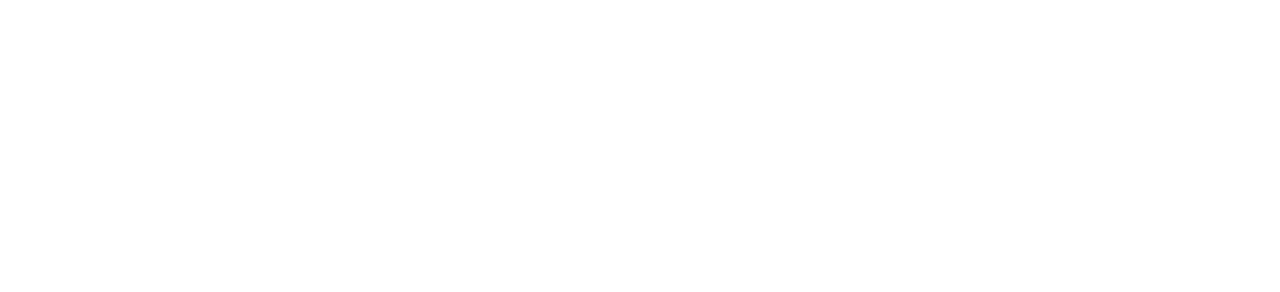
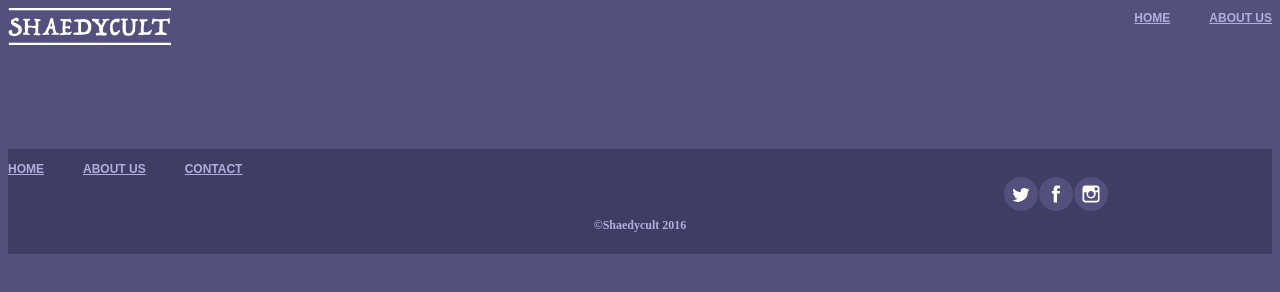
Before and after one commit to link270/Milestone-1, a plain HTML site: page contact.html in a window 1280 px wide. Drawn offline with Linux system fonts and the light colour scheme.

Commit message:
First major upload of about page

```diff
--- a/about.html
+++ b/about.html
@@ -0,0 +1,58 @@
+<!DOCTYPE html>
+<html>
+    <head>
+        <link rel="stylesheet" type="text/css" href="css/about.css">
+		<link rel="icon" type="img/png" href="images/sodacans_favicon.png">
+			<title>About Us</title>
+		<img class="logo" src="images/logo.svg" alt="Shaedycult logo">
+		<nav>
+			<a href="index.html">HOME</a>
+			<a href="contact.html">CONTACT</a>
+		</nav>
+    </head>
+
+    <body>
+        <div class="about">
+        	<h1>ABIT ABOUT US</h1>
+        	<h2>We are a super trustworthy, and not creepy in any way, company filled with love for green paper.
+        	Established in 2015, we gained support quickly and our wonderful Kool-Aid started changing lives.
+        	We want to thank all of our supporters, even though they aren't with us anymore.</h2>
+        </div>
+
+        <div class="jeb">
+        	<img src="images/jeb.jpg">
+        	<h1>Jebediah Jameson, Co-Founder</h1>
+        	<h2>I have a direct line to God and his blessing to create this wonderful drink
+        	and bring his sheeple back to him in the afterlife.</h2>
+        </div>
+
+        <div class="jez">
+        	<img src="images/jez.jpg">
+        	<h1>Jezabelle Jameson, Co-Founder</h1>
+        	<h2>I am the moral support for the amazing leader that is my husband.
+        	His communion with God is a miricale and everyone should be able to take
+        	advantage of his divine greatness. Kool-Aid for the win!</h2>
+        </div>
+
+        <div style="clear: both"></div>
+		<footer>
+			<div class="topRow">
+				<div class="footnav">
+					<a href="index.html">HOME</a>
+					<a href="about.html">ABOUT US</a>
+					<a href="contact.html">CONTACT</a>
+				</div>
+
+				<div class="social">
+					<img src="images/instagram.svg">
+					<img src="images/facebook.svg">
+					<img src="images/twitter.svg">
+				</div>
+			</div>
+
+			<div class="bottomRow">
+				<p>&copy;Shaedycult 2016</p>
+			</div>
+		</footer>
+    </body>
+</html>
--- a/contact.html
+++ b/contact.html
@@ -0,0 +1,38 @@
+<!DOCTYPE html>
+<html>
+    <head>
+        <link rel="stylesheet" type="text/css" href="css/contact.css">
+		<link rel="icon" type="img/png" href="images/sodacans_favicon.png">
+			<title>Contact</title>
+		<img class="logo" src="images/logo.svg" alt="Shaedycult logo">
+		<nav>
+			<a href="index.html">HOME</a>
+			<a href="about.html">ABOUT US</a>
+		</nav>
+    </head>
+
+    <body>
+
+
+        <div style="clear: both"></div>
+		<footer>
+			<div class="topRow">
+				<div class="footnav">
+					<a href="index.html">HOME</a>
+					<a href="about.html">ABOUT US</a>
+					<a href="contact.html">CONTACT</a>
+				</div>
+
+				<div class="social">
+					<img src="images/instagram.svg">
+					<img src="images/facebook.svg">
+					<img src="images/twitter.svg">
+				</div>
+			</div>
+
+			<div class="bottomRow">
+				<p>&copy;Shaedycult 2016</p>
+			</div>
+		</footer>
+    </body>
+</html>
--- /dev/null
+++ b/css/about.css
@@ -0,0 +1,182 @@
+body {
+  background: #53507E;
+}
+
+header {
+  height: 37px;
+  width: 1100px;
+  margin-top: 30px;
+  text-align: center;
+  margin-bottom: 115px;
+}
+
+.logo {
+  height: 37px;
+}
+
+nav {
+  float: right;
+}
+
+nav a{
+  margin-top: 12px;
+  font-size: 12px;
+  margin-left: 35px;
+  font-weight: 800;
+  font-family: ‘Raleway’, sans-serif;
+  color: #B1AEDE;
+}
+
+nav a:hover {
+  color: white;
+}
+
+nav a:active {
+  color: white;
+  border-bottom: solid;
+  border-bottom-color: #FF8ED8;
+}
+
+.about {
+  width: 750px;
+  padding: 80px;
+  margin-top: 0;
+  margin-left: auto;
+  margin-right: auto;
+  margin-bottom: 90px;
+  background-color: white;
+  box-shadow: 0 0 100px rgba(255, 255, 255, .75);
+}
+
+.about h1 {
+  font-family: ‘Raleway’, sans-serif;
+  font-weight: 800;
+  font-size: 24px;
+  color: #FF8ED8;
+  margin-bottom: 35px;
+}
+
+.about h2 {
+  font-family: ‘Roboto Slab’, serif;
+  font-weight: 400;
+  font-size: 18px;
+  color: #5C5C5C;
+  max-width: 480px;
+}
+
+.jeb {
+  width: 750px;
+  padding: 80px 80px 80px 180px;
+  position: relative;
+  margin-top: 0;
+  margin-left: auto;
+  margin-right: auto;
+  margin-bottom: 90px;
+  background-color: white;
+  box-shadow: 0 0 100px rgba(255, 255, 255, .75);
+}
+
+.jeb img {
+  width: 208px;
+  position: absolute;
+  top: -40px;
+  left: -70px;
+  border: 20px solid white;
+  border-radius: 50%;
+}
+
+.jeb h1 {
+  font-family: ‘Raleway’, sans-serif;
+  font-weight: 800;
+  font-size: 20px;
+  margin-bottom: 10px;
+  color: #5C5C5C;
+}
+
+.jeb h2 {
+  font-family: ‘Roboto Slab’, serif;
+  font-weight: 400;
+  font-size: 18px;
+  color: #5C5C5C;
+  max-width: 480px;
+}
+
+.jez {
+  width: 750px;
+  padding: 80px 180px 80px 80px;
+  position: relative;
+  margin-top: 0;
+  margin-left: auto;
+  margin-right: auto;
+  margin-bottom: 90px;
+  background-color: white;
+  box-shadow: 0 0 100px rgba(255, 255, 255, .75);
+}
+
+.jez img {
+  width: 208px;
+  position: absolute;
+  top: -40px;
+  right: -70px;
+  border: 20px solid white;
+  border-radius: 50%;
+}
+
+.jez h1 {
+  text-align: right;
+  font-family: ‘Raleway’, sans-serif;
+  font-weight: 800;
+  font-size: 20px;
+  margin-bottom: 10px;
+  color: #5C5C5C;
+}
+
+.jez h2 {
+  text-align: right;
+  font-family: ‘Roboto Slab’, serif;
+  font-weight: 400;
+  font-size: 18px;
+  color: #5C5C5C;
+  max-width: 480px;
+}
+
+footer {
+  margin-top: 100px;
+  height: 105px;
+  background-color: #403D65;
+}
+
+.topRow{
+  width: 1100px;
+  height: 34px;
+  padding: 10px 0px;
+}
+
+.footnav a{
+  font-family: ‘Raleway’, sans-serif;
+  font-weight: 800;
+  font-size: 12px;
+  color: #B1AEDE;
+  margin-right: 35px;
+  margin-top: 10px;
+}
+
+.social img{
+  width: 34px;
+  margin-left: 1px;
+  float: right;
+}
+
+.social:hover img{
+  opacity: 0.75;
+}
+
+.bottomRow {
+  height: 35px;
+  margin-top: 15px;
+  font-family: ‘Roboto Slab’, serif;
+  font-weight: 600;
+  font-size: 12px;
+  color: #B1AEDE;
+  text-align: center;
+}
--- /dev/null
+++ b/css/contact.css
@@ -0,0 +1,79 @@
+body {
+  background: #53507E;
+}
+
+header {
+  height: 37px;
+  width: 1100px;
+  margin-top: 30px;
+  text-align: center;
+  margin-bottom: 115px;
+}
+
+.logo {
+  height: 37px;
+}
+
+nav {
+  float: right;
+}
+
+nav a{
+  margin-top: 12px;
+  font-size: 12px;
+  margin-left: 35px;
+  font-weight: 800;
+  font-family: ‘Raleway’, sans-serif;
+  color: #B1AEDE;
+}
+
+nav a:hover {
+  color: white;
+}
+
+nav a:active {
+  color: white;
+  border-bottom: solid;
+  border-bottom-color: #FF8ED8;
+}
+
+footer {
+  margin-top: 100px;
+  height: 105px;
+  background-color: #403D65;
+}
+
+.topRow{
+  width: 1100px;
+  height: 34px;
+  padding: 10px 0px;
+}
+
+.footnav a{
+  font-family: ‘Raleway’, sans-serif;
+  font-weight: 800;
+  font-size: 12px;
+  color: #B1AEDE;
+  margin-right: 35px;
+  margin-top: 10px;
+}
+
+.social img{
+  width: 34px;
+  margin-left: 1px;
+  float: right;
+}
+
+.social:hover img{
+  opacity: 0.75;
+}
+
+.bottomRow {
+  height: 35px;
+  margin-top: 15px;
+  font-family: ‘Roboto Slab’, serif;
+  font-weight: 600;
+  font-size: 12px;
+  color: #B1AEDE;
+  text-align: center;
+}
```
Also changed, not shown: index.html (+1 -0 lines).
